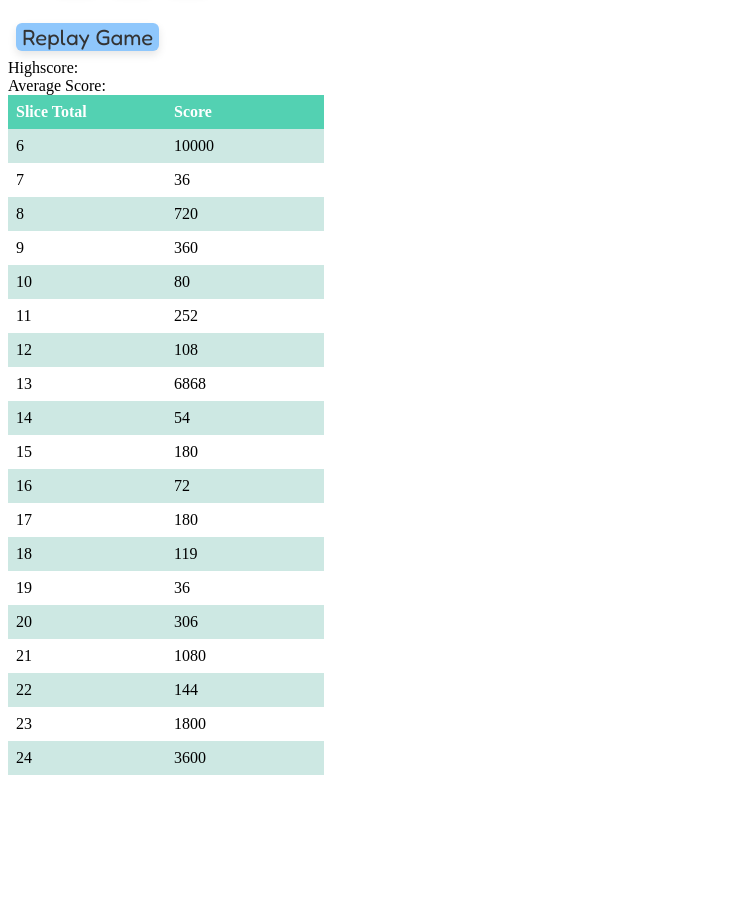
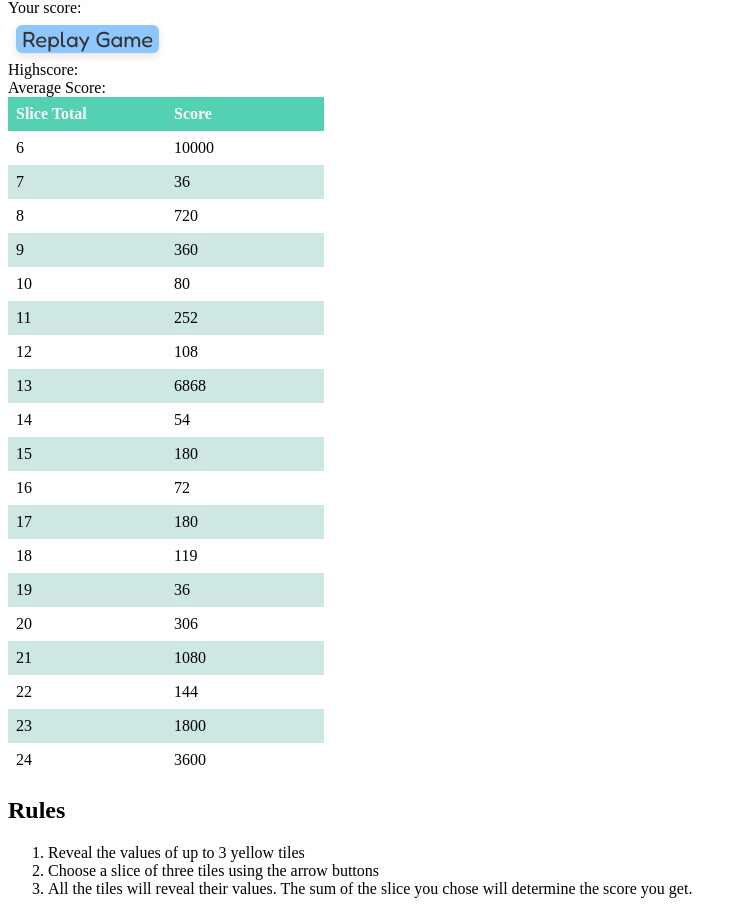
Before and after one commit to Baylus/Cactpot, a React (Create React App) app: page / in a window 1280 px wide. Shown: the part 217-1131 px from the top of the page, without its empty margins (0-742 px from the left). Before the commit the page ends 1000 px from the top, so only its background shows below. Built offline with nearby package versions, Linux system fonts and the light colour scheme.

Commit message:
Little bit of cleanup before tackling repositioning

```diff
--- a/src/Board.tsx
+++ b/src/Board.tsx
@@ -110,8 +110,6 @@ function calculateScore(boardValues: number[], slice: number): number {
   return score;
 }
 
-// TODO: Extract this stuff into a board class and make this class represent the whole game, so that the user can keep replaying the game.
-
 export default function Board(props: {
   boardValues: number[];
   logScore: Function;
@@ -123,7 +121,6 @@ export default function Board(props: {
   // we use it to disable the buttons to prevent the player
   // from choosing more than 3, so this can be simplified
   const [choices, setChoices] = useState([] as number[]);
-  // const [playing, setPlaying] = useState(true as boolean);
   const [score, setScore] = useState(0 as number);
   const [boardValues, setBoardValues] = useState(props.boardValues as number[]);
   // Lets use the choices to manage a revealed array to make it easier to reveal the buttons
@@ -132,7 +129,6 @@ export default function Board(props: {
   // button easier, as well as making all the buttons visible
   // after game is over. This maybe could be done easier, but for now we use this
   const [sliced, setSliced] = useState([] as number[]);
-  // let sliced: number[] = [];
 
   const initRevealed = () => {
     let initRev: boolean[] = Array(9).fill(false);
@@ -158,28 +154,31 @@ export default function Board(props: {
   };
 
   const chooseSlice = (slice: number) => {
-    setScore(calculateScore(props.boardValues, slice));
-    props.finishPlaying();
+    let newScore = calculateScore(props.boardValues, slice);
+    setScore(newScore);
+
+    // I used to update the score by using "useEffect" to update whenever score was updated, but I endeed up
+    // Changing how we update the scores in the game to do it here, because I was having issues
+    // with the sequence of updates that was making the score flash the old score
+    // for a brief second because playing state was getting updated first.
+    // This is also a bit more explicit on what is happening, so its not so confusing
+    // what order things (and where) things are getting done.
+    props.logScore(newScore);
+
     // Update all the buttons to reveal themselves
     setRevealed(Array(9).fill(true));
 
     let sList = findSliced(slice);
     setSliced(sList);
     console.log("our sliced: " + sliced);
+
+    props.finishPlaying();
   };
 
   // boardValues
   useEffect(() => {
     console.log("boardValues have been updated");
   }, [boardValues]);
-
-  // score
-  useEffect(() => {
-    console.log("Adding new score(" + score + ") to high scores");
-    if (score) {
-      props.logScore(score);
-    }
-  }, [score]);
 
   // props.boardValues
   useEffect(() => {
@@ -203,8 +202,8 @@ export default function Board(props: {
   // let sliceIndex = 1;
 
   return (
-    <div className={"board"}>
-      <div className={"topSliceButtons"}>
+    <div id={"board"}>
+      <div id={"topSliceButtons"}>
         <ArrowButton
           direction={"down right"}
           onClick={chooseSlice}
@@ -236,7 +235,7 @@ export default function Board(props: {
           disabled={!props.playing}
         />
       </div>
-      <div className={"leftSliceButtons"}>
+      <div id={"leftSliceButtons"}>
         <ArrowButton
           direction={"right"}
           onClick={chooseSlice}
@@ -256,7 +255,7 @@ export default function Board(props: {
           disabled={!props.playing}
         />
       </div>
-      <div className={"smallBoard"}>
+      <div id={"smallBoard"}>
         {boardValues.map((value, index) => {
           return (
             <Button
@@ -271,7 +270,6 @@ export default function Board(props: {
           );
         })}
       </div>
-      <div>{!props.playing ? "Your score: " + score : null}</div>
     </div>
   );
 }
--- a/src/Game.tsx
+++ b/src/Game.tsx
@@ -76,7 +76,7 @@ export default function Game(props: {}) {
   //    Lets make it so that the rules and score table are to the right of the main board table. In that order of each other.
   // FIX: Make the container behind the board either invisible or bigger to include the right-most top slice button.
   return (
-    <div className={"container"}>
+    <div id={"container"}>
       <Board
         boardValues={currentBoardValues}
         logScore={addScore}
@@ -85,9 +85,13 @@ export default function Game(props: {}) {
           setPlaying(false);
         }}
       />
-      <p />
+
+      <div className={"RecentScore"}>
+        {"Your score: " +
+          (scores.length > 0 && !playing ? scores[scores.length - 1] : "")}
+      </div>
       <button
-        className={"replayButton"}
+        id={"replayButton"}
         disabled={playing}
         onClick={() => {
           console.log("Restarting Game");
@@ -103,11 +107,14 @@ export default function Game(props: {}) {
       <div>
         {"Average Score: " + (scores.length > 0 ? averageScores(scores) : "")}
       </div>
-      <table className="scoresTable">
+      <table id="scoresTable">
+        <thead>
           <tr>
             <th>Slice Total</th>
             <th>Score</th>
           </tr>
+        </thead>
+        <tbody>
           {scoreValues.map((value, index) => {
             return (
               <tr key={index}>
@@ -116,7 +123,19 @@ export default function Game(props: {}) {
               </tr>
             );
           })}
+        </tbody>
       </table>
+      <section className={"Rules"}>
+        <h1>Rules</h1>
+        <ol>
+          <li>Reveal the values of up to 3 yellow tiles</li>
+          <li>Choose a slice of three tiles using the arrow buttons</li>
+          <li>
+            All the tiles will reveal their values. The sum of the slice you
+            chose will determine the score you get.
+          </li>
+        </ol>
+      </section>
     </div>
   );
 }
--- a/src/styles.css
+++ b/src/styles.css
@@ -3,14 +3,24 @@
   text-align: center;
 }
 
-.board {
+/* Overall container */
+#container {
+  height: 100%;
+  width: 100%;
+}
+
+#board {
   position: relative;
+  /* CONSIDER: Could make the game board sticky to let the player still make decisions while they scroll the score board. This would be weird when including the other elements we have loaded, but might be interesting */
+  /* position: sticky */
   height: 208px;
   width: 240px;
   background-color: #854c0b1c;
 }
 
-.smallBoard {
+/* MAIN TILE BOARD */
+
+#smallBoard {
   position: absolute;
   bottom: 0px;
   right: 32px;
@@ -32,38 +42,20 @@
   box-shadow: 0px 4px 8px rgba(0, 0, 0, 0.1);
 }
 
-/* Probably not necessary anymore. I already have what I am looking for */
-.slicedButton {
-  /* Try to learn how to use less here to remove repeated code */
-  /* .button(); */
-  /* Button stuff that should be extrapolated */
-  font-family: "Fredoka", sans-serif;
-  font-size: 20px;
-  font-weight: 500;
-  color: #333;
-  height: 40px;
-  width: 40px;
-  margin: 8px;
-  border: none;
-  background-color: #ffe17d;
-  border-radius: 6px;
-  box-shadow: 0px 4px 8px rgba(0, 0, 0, 0.1);
+.button:hover {
+  background-color: #ffe695;
+  box-shadow: 0px 8px 12px #cfb6621a;
+  transform: translateY(-3px) scale(1.1);
+  transition: translateY 0.3s ease-in-out, scale 0.3s ease-in-out;
+}
 
-  /* Try to add a red border to show which buttons we chose. Maybe consider doing the same for the arrow chosen */
-}
+/* ####################### Slicing stuff ######################### */
 
 .sliced {
   /* Apparently this is already a thing if we just append this sliced property to the button */
   border: 2px solid rgba(226, 25, 25, 0.733);
 }
 
-.button:hover {
-  background-color: #ffe695;
-  box-shadow: 0px 8px 12px #cfb6621a;
-  transform: translateY(-3px) scale(1.1);
-  transition: translateY 0.3s ease-in-out, scale 0.3s ease-in-out;
-}
-/* TODO: Make a sliced button to show which choices the user made */
 .sliceButton {
   color: #555;
   background-color: #cedd6f;
@@ -72,7 +64,7 @@
   border-radius: 6px;
 }
 
-.topSliceButtons {
+#topSliceButtons {
   /* width: 103%; */
   width: calc(100% + 8px);
   height: 40px;
@@ -82,7 +74,7 @@
   justify-content: center;
 }
 
-.leftSliceButtons {
+#leftSliceButtons {
   width: 40px;
   height: calc(100% - 40px);
   display: flex;
@@ -92,7 +84,9 @@
   justify-content: center;
 }
 
-.replayButton {
+/* Replay button (Make misc section) */
+
+#replayButton {
   font-family: "Fredoka", sans-serif;
   font-size: 22px;
   font-weight: 500;
@@ -104,25 +98,36 @@
   box-shadow: 0px 4px 8px rgba(0, 0, 0, 0.1);
 }
 
+/* ######################### SCORE TABLE ############################ */
+
 /* Some High score table stuff */
-.scoresTable {
+#scoresTable {
   border-collapse: collapse;
   width: 25%;
+  position: relative;
+  /* display: inline-grid;
+  grid-template-columns: repeat(3, 1fr); */
 }
 
-.scoresTable th,
-.scoresTable td {
+#scoresTable th,
+#scoresTable td {
   text-align: left;
   padding: 8px;
   width: 50%;
   /* width: 12px; */
 }
 
-.scoresTable tr:nth-child(even) {
+#scoresTable tr:nth-child(even) {
   background-color: #97cfc57a;
 }
 
-.scoresTable th {
+#scoresTable th {
   background-color: #53d1b2;
   color: white;
 }
+
+/* RULES STUFF */
+.Rules {
+  position: relative;
+  float: left;
+}
```
Also changed, not shown: 2 other files (tests, documents, lock files or other folders). Lines whose indentation alone changed are shown as unchanged.
